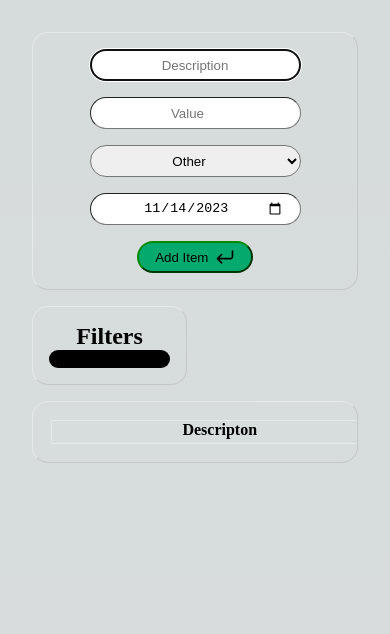
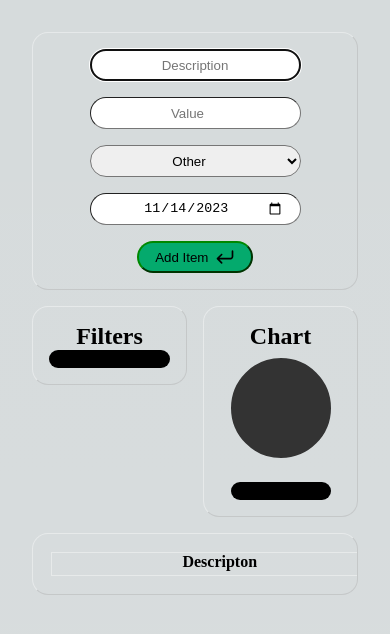
Before and after one commit to AguirreEze/expenses-list, a Next.js app: page / in a window 390 px wide. Shown: the top 634 px of the page. Built offline with nearby package versions, Linux system fonts and the light colour scheme.

Commit message:
style: adjusted mobile styles

```diff
--- a/components/DebugButtons/styles.module.css
+++ b/components/DebugButtons/styles.module.css
@@ -5,7 +5,7 @@
   grid-column: 4;
 }
 
-@media (max-width: 650px) {
+@media (max-width: 750px) {
   .container {
     display: none;
   }
--- a/components/Filters/styles.module.css
+++ b/components/Filters/styles.module.css
@@ -27,7 +27,7 @@
   inset: 0;
 }
 
-@media (max-width: 650px) {
+@media (max-width: 750px) {
   .container {
     grid-column: 1 / span 2;
     grid-row: 2;
--- a/components/GraphDisplay/index.tsx
+++ b/components/GraphDisplay/index.tsx
@@ -56,10 +56,10 @@ export default function GraphDisplay(): JSX.Element {
   }
 
   return (
-    <CardBorder>
+    <CardBorder className={styles.container}>
       <Dropdown title="Chart" maxHeight="500px" open>
         <div className={styles.div}>
-          <svg height="150" width="150" viewBox="0 0 20 20">
+          <svg className={styles.svg} viewBox="0 0 20 20">
             <PiePice color={"#333"} percentage={100} rotate={0} />
             {generateCategoryArray(list).map((category) => {
               return (
--- a/components/GraphDisplay/styles.module.css
+++ b/components/GraphDisplay/styles.module.css
@@ -4,6 +4,11 @@
   align-items: center;
   gap: 1rem;
   width: 100%;
+}
+
+.svg {
+  width: 150px;
+  height: 150px;
 }
 
 .list {
@@ -25,3 +30,14 @@
   height: 15px;
   border-radius: 4px;
 }
+
+@media (max-width: 750px) {
+  .container {
+    grid-column: 3 / span 2;
+    grid-row: 2;
+  }
+  .svg {
+    width: 100px;
+    height: 100px;
+  }
+}
--- a/components/ItemDisplay/styles.module.css
+++ b/components/ItemDisplay/styles.module.css
@@ -34,7 +34,7 @@
   cursor: pointer;
 }
 
-@media (max-width: 650px) {
+@media (max-width: 750px) {
   .container {
     grid-column: span 4;
   }
--- a/components/ItemForm/styles.module.css
+++ b/components/ItemForm/styles.module.css
@@ -30,7 +30,7 @@
   gap: 0.4rem;
 }
 
-@media (max-width: 650px) {
+@media (max-width: 750px) {
   .form {
     display: flex;
     flex-direction: column;
```
